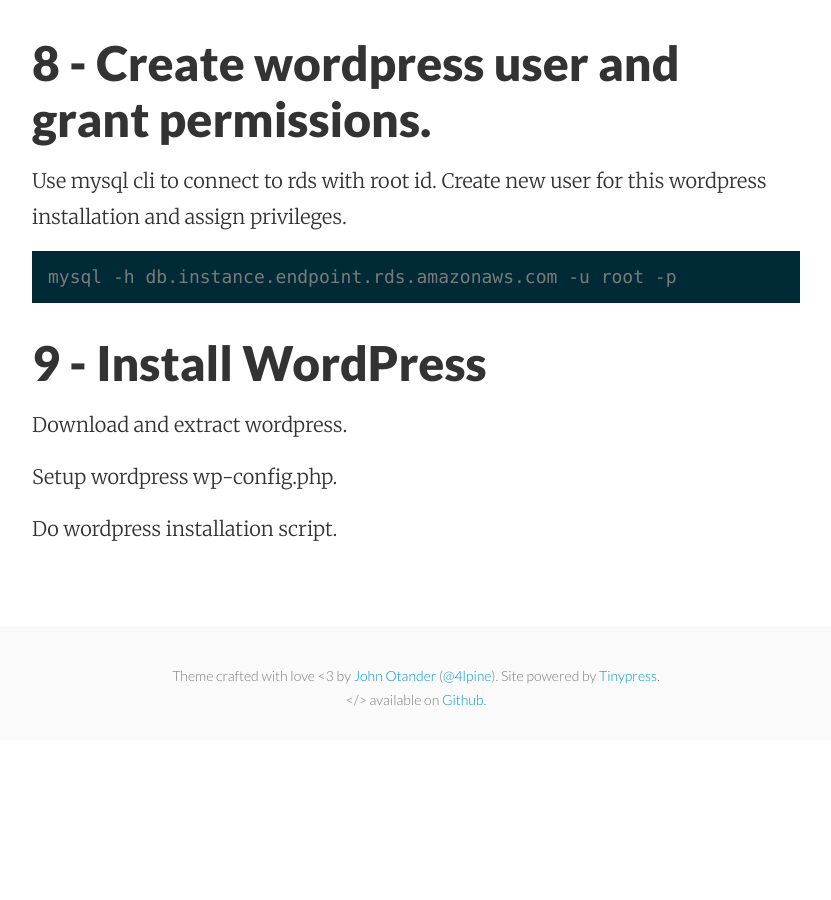
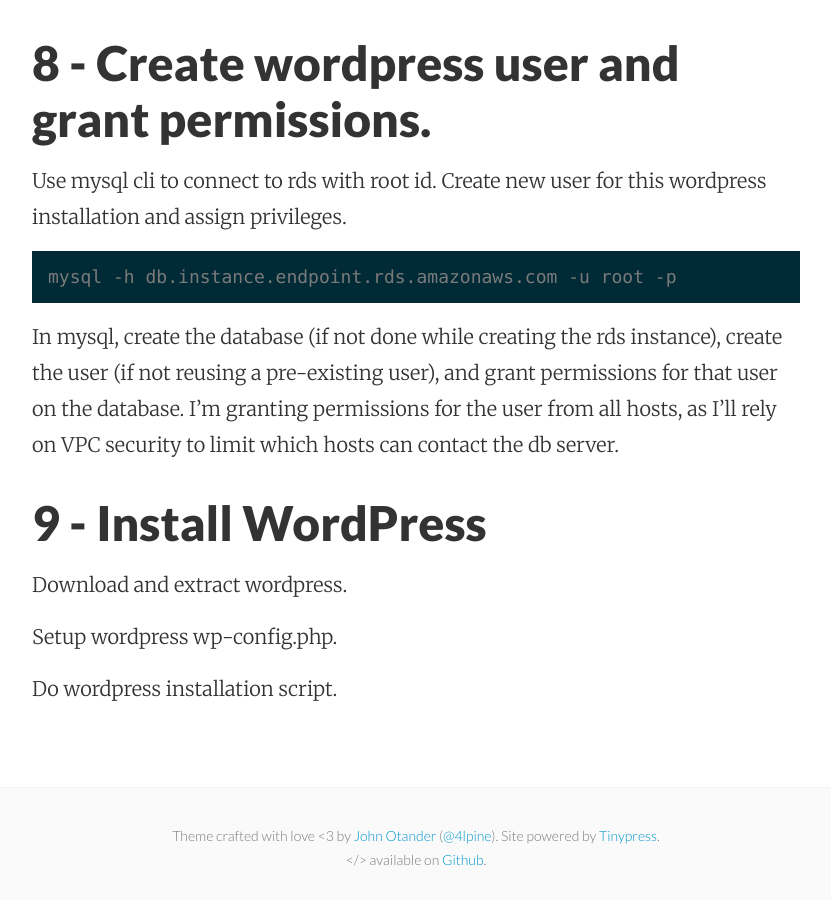
Before and after one commit to mattymaloney/mattymaloney.github.io, a Jekyll site: the page built from _posts/2016-03-24-aws-ec2-rds-linux-apache-php-wordpress-mariadb.md, in a window 1280 px wide and 900 px high, scrolled down 4014 px. Shown: the whole window, without its empty margins (224-1055 px from the left). Built offline with Jekyll 4.4.1, drawn with Linux system fonts in a browser that asks for light colours; before the commit the page ends 4754 px from its top, so only the background shows below that.

Commit message:
Created 2016-03-24-aws-ec2-rds-linux-apache-php-wordpress-mariadb.md

````diff
--- a/_posts/2016-03-24-aws-ec2-rds-linux-apache-php-wordpress-mariadb.md
+++ b/_posts/2016-03-24-aws-ec2-rds-linux-apache-php-wordpress-mariadb.md
@@ -126,6 +126,8 @@
 mysql -h db.instance.endpoint.rds.amazonaws.com -u root -p
 ```
 
+In mysql, create the database (if not done while creating the rds instance), create the user (if not reusing a pre-existing user), and grant permissions for that user on the database. I'm granting permissions for the user from all hosts, as I'll rely on VPC security to limit which hosts can contact the db server.
+
 
 ## 9 - Install WordPress
 
````
